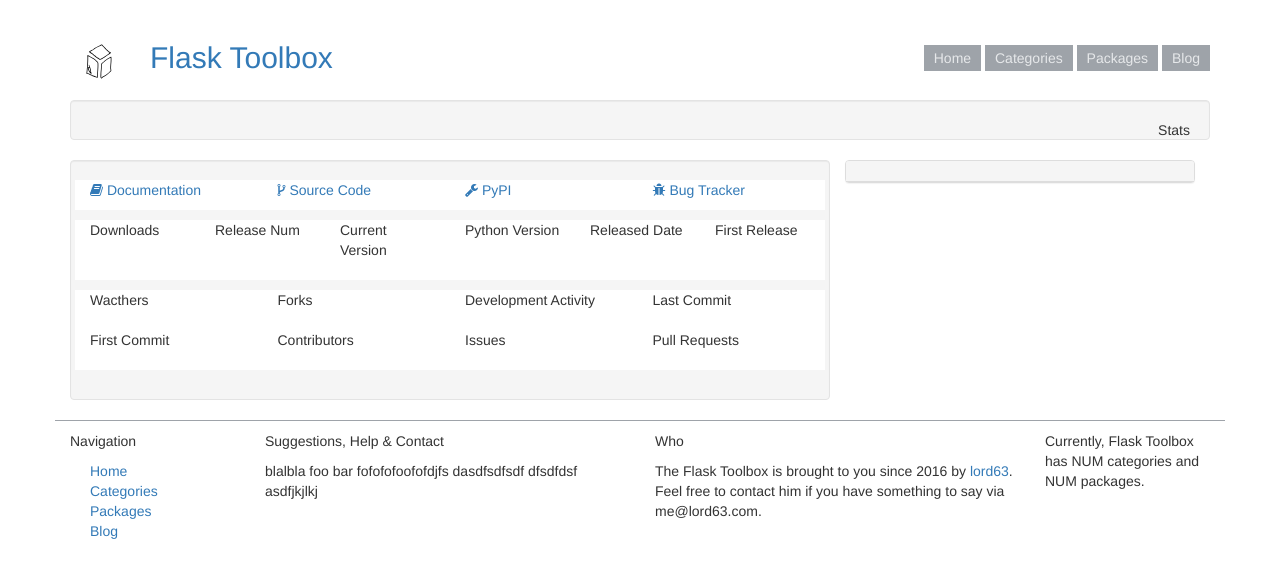
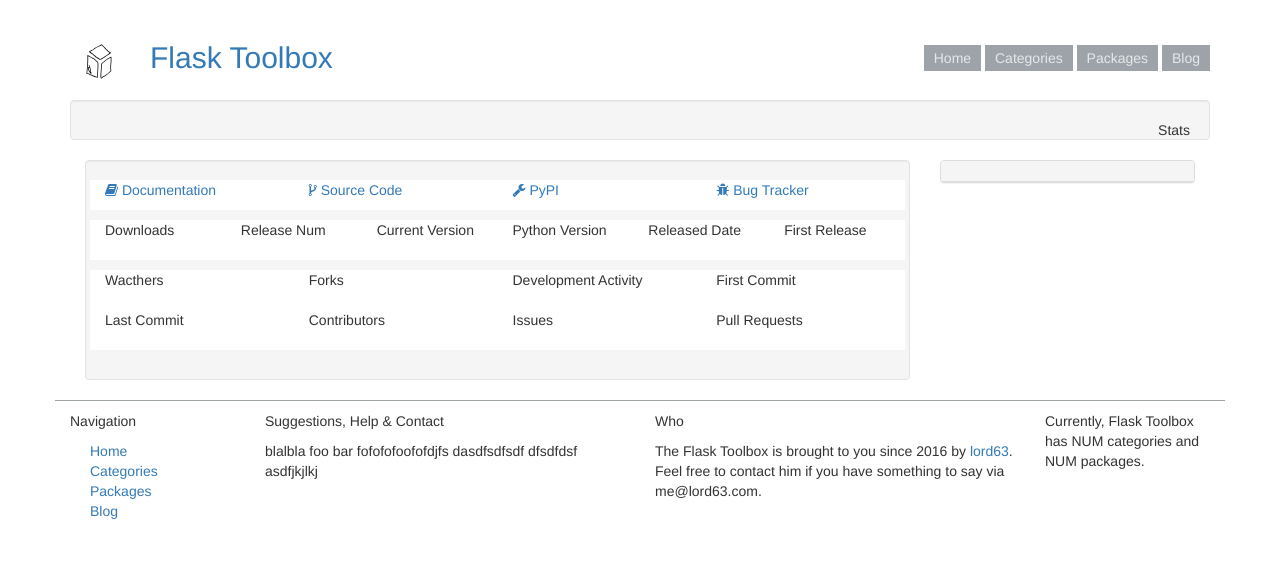
Before and after one commit to lord63/flask_toolbox, a Flask app: template flask_toolbox/web/templates/package.html in a window 1280 px wide. Shown: the part 52-630 px from the top of the page. Run offline with Flask 2, Linux system fonts and the light colour scheme; the template is opened without the code that fills it, so the values that code supplies are empty; parts of the project's set-up code (start-up, migrations or seed data) failed here and were passed over; some libraries are stand-ins or nearby versions.

Commit message:
Adjust the grid system, make side thinner: 4 -> 3
also adjust the items order in github info, put first commit at the
front

```diff
--- a/flask_toolbox/web/templates/package.html
+++ b/flask_toolbox/web/templates/package.html
@@ -6,7 +6,8 @@
   <span class="package-stats">Stats</span>
   <span class="package-description">{{ package.description }}</span>
 </div>
-<div class="col-md-8 well package-info">
+<div class="col-md-9 package">
+  <div class="well package-info">
     <div class="row package-basic">
       <div class="col-md-3">
         <a href="{{ package.documentation_url }}"><i class="fa fa-book"></i> Documentation</a>
@@ -61,12 +62,12 @@
         <p>{{ github.development_activity }}</p>
       </div>
       <div class="col-md-3">
+        <p>First Commit</p>
+        <p>{{ github.first_commit }}</p>
+      </div>
+      <div class="col-md-3">
         <p>Last Commit</p>
         <p>{{ github.last_commit }}</p>
-    </div>
-    <div class="col-md-3">
-      <p>First Commit</p>
-      <p>{{ github.first_commit }}</p>
       </div>
       <div class="col-md-3">
         <p>Contributors</p>
@@ -82,5 +83,6 @@
       </div>
     </div>
   </div>
+</div>
 {{ sidebar.sidebar(sidebar_title, related_packages)}}
 {% endblock %}
--- a/flask_toolbox/web/templates/sidebar.html
+++ b/flask_toolbox/web/templates/sidebar.html
@@ -1,5 +1,5 @@
 {% macro sidebar(sidebar_title, item_list) %}
-<div class="col-md-4">
+<div class="col-md-3">
   <div class="panel panel-default">
     <div class="panel-heading">
       <h3 class="panel-title">{{ sidebar_title }}</h3>
```
Lines whose indentation alone changed are shown as unchanged.
